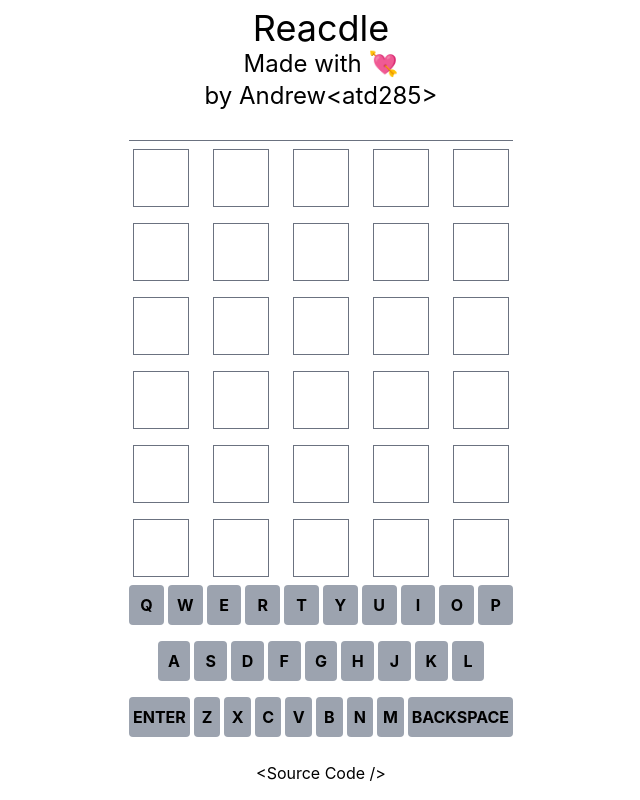
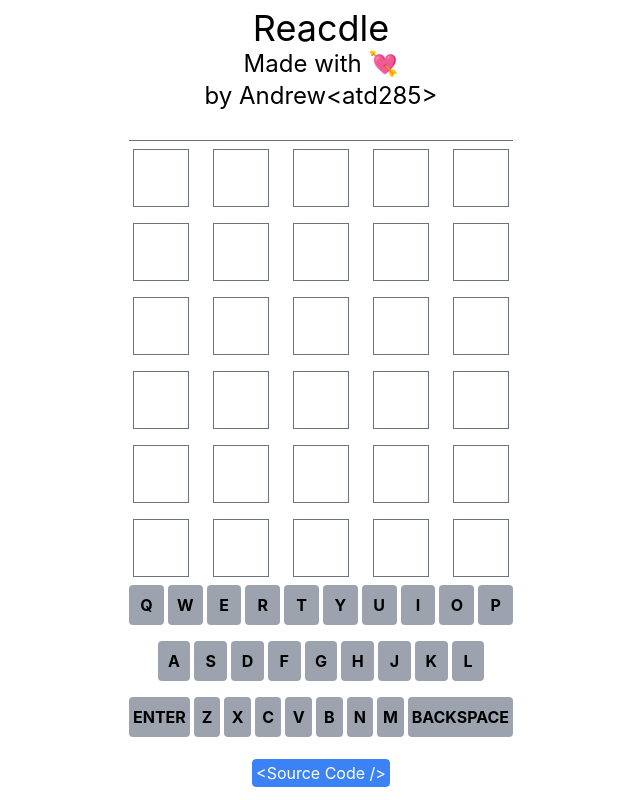
Before and after one commit to tuf75588/reacdle-wordle, a React (Vite) app: page / in a window 1280 px wide. Shown: the whole page, without its empty margins (319-959 px from the left). Built offline with nearby package versions, Linux system fonts and the light colour scheme.

Commit message:
anchor styles

```diff
--- a/src/App.tsx
+++ b/src/App.tsx
@@ -76,7 +76,7 @@ function App() {
         <a
           href="https://github.com/tuf75588/reacdle-wordle"
           target="_blank"
-          rel="noopener"
+          className="outline-2 outline-white-300 outline bg-blue-500 rounded p-1 text-white focus:text-black"
         >
           &lt;Source Code /&gt;
         </a>
```
